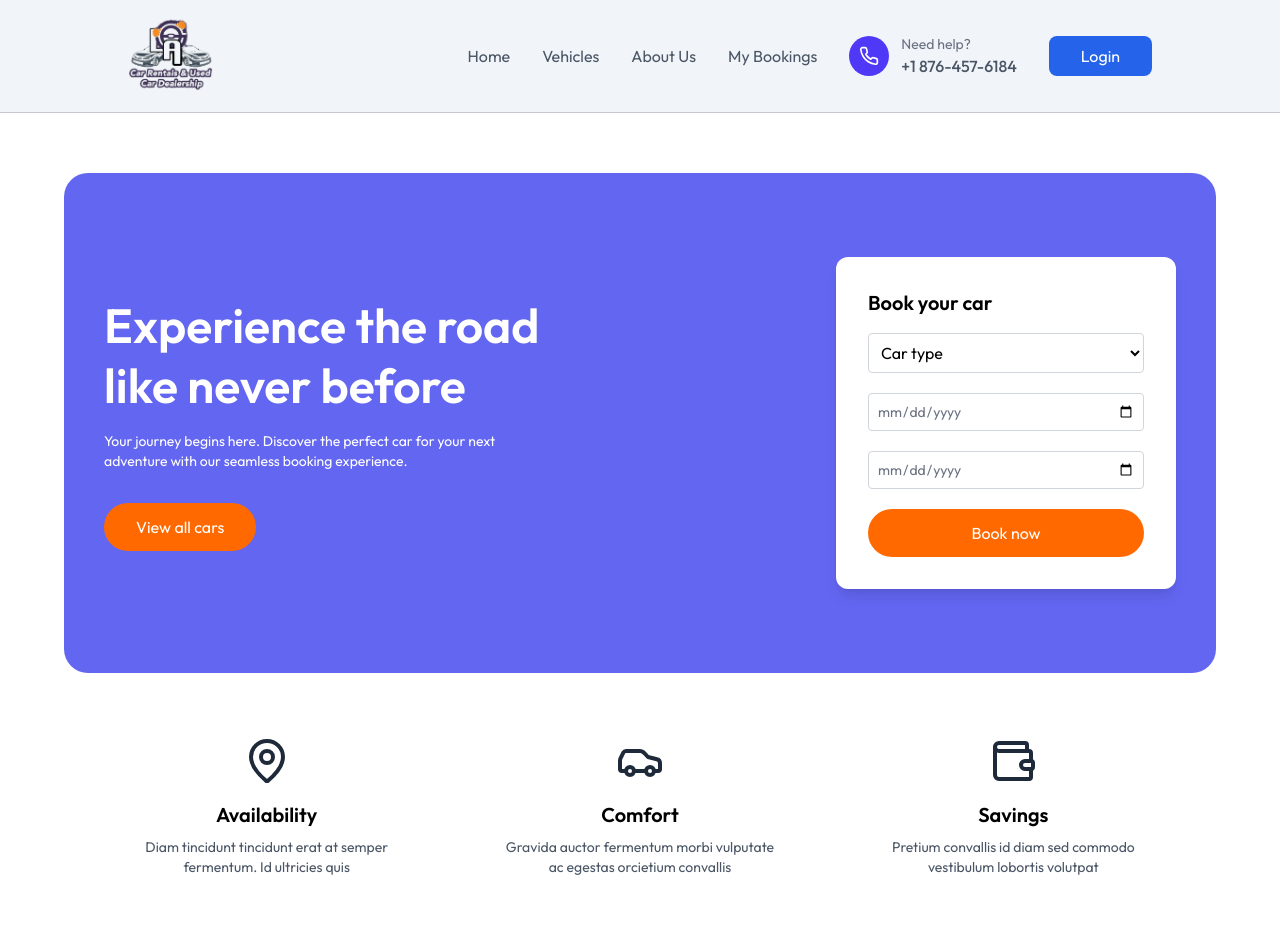
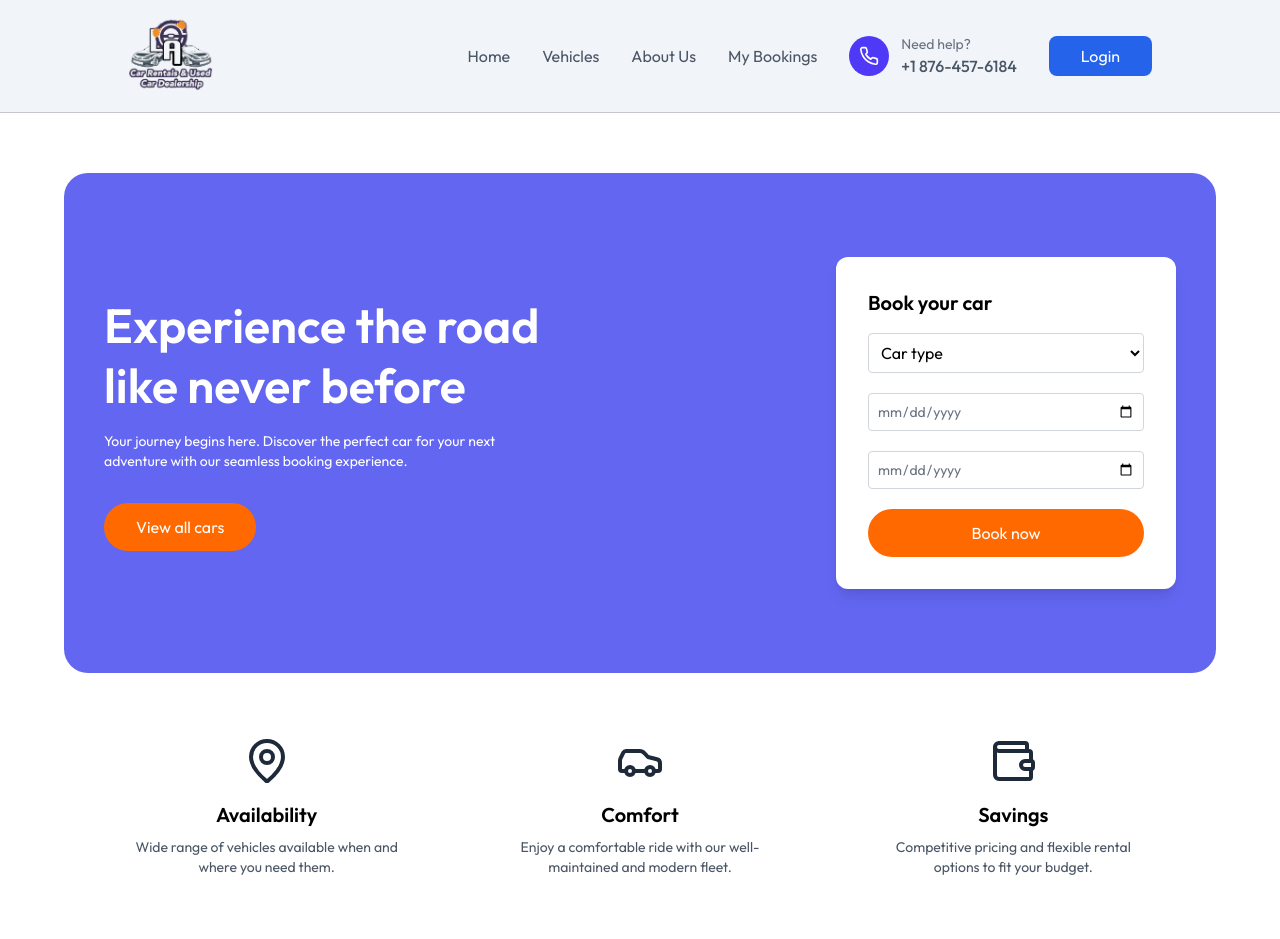
Before and after one commit to KestonCCole5654/old_harbour_car_rentals, a React (Vite) app in the folder client/: page / in a window 1280 px wide. Shown: the top 939 px of the page. Built offline with nearby package versions, Linux system fonts and the light colour scheme; no server answers.

Commit message:
LA Car Rentals LTD V2.1

```diff
--- a/client/src/components/FeaturesSection.jsx
+++ b/client/src/components/FeaturesSection.jsx
@@ -8,21 +8,21 @@ const FeaturesSection = () => {
         <MapPin size={48} className='text-gray-800' />
         <h3 className='text-xl font-semibold mt-4 mb-2'>Availability</h3>
         <p className='text-gray-600 text-sm'>
-          Diam tincidunt tincidunt erat at semper fermentum. Id ultricies quis
+          Wide range of vehicles available when and where you need them.
         </p>
       </div>
       <div className='flex flex-col items-center text-center max-w-[280px]'>
         <Car size={48} className='text-gray-800' />
         <h3 className='text-xl font-semibold mt-4 mb-2'>Comfort</h3>
         <p className='text-gray-600 text-sm'>
-          Gravida auctor fermentum morbi vulputate ac egestas orcietium convallis
+          Enjoy a comfortable ride with our well-maintained and modern fleet.
         </p>
       </div>
       <div className='flex flex-col items-center text-center max-w-[280px]'>
         <Wallet size={48} className='text-gray-800' />
         <h3 className='text-xl font-semibold mt-4 mb-2'>Savings</h3>
         <p className='text-gray-600 text-sm'>
-          Pretium convallis id diam sed commodo vestibulum lobortis volutpat
+          Competitive pricing and flexible rental options to fit your budget.
         </p>
       </div>
     </div>
```
Also changed, not shown: 1 other file (tests, documents, lock files or other folders).
